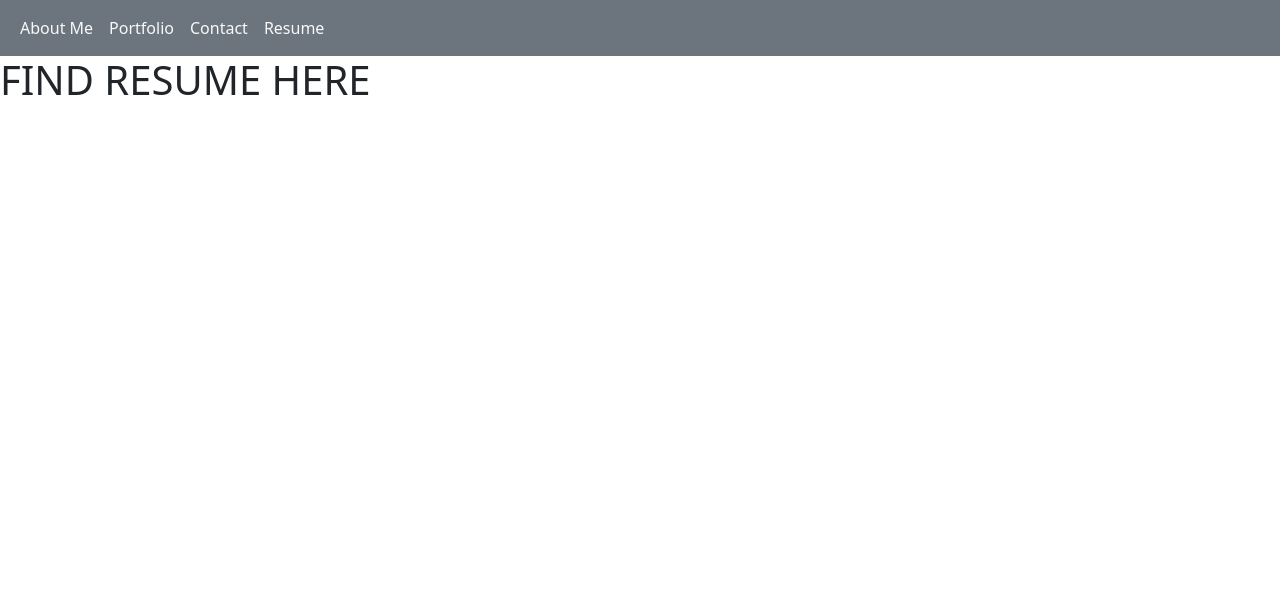
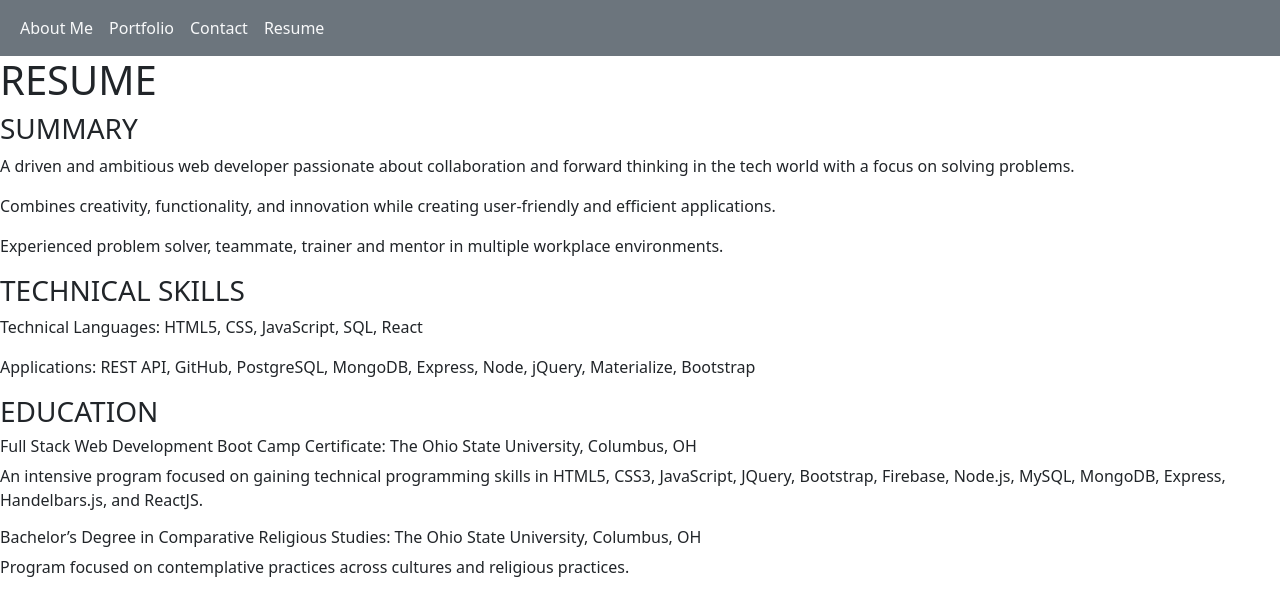
Before and after one commit to defrak2/portfolio-react-version, a React (Vite) app: page /resume in a window 1280 px wide. Shown: the top 616 px of the page. Built offline with nearby package versions, Linux system fonts and the light colour scheme.

Commit message:
updated resume and layout of portfolio page and about page

```diff
--- a/src/index.css
+++ b/src/index.css
@@ -5,17 +5,31 @@
 .about-paragraph {
   max-width: 60%;
 }
+.paragraph-container {
+  display: flex;
+  justify-content: space-around;
+}
 .about-container {
-  max-width: 60%;
+  max-width: 80%;
   display: flex;
   flex-wrap: wrap;
   justify-content: center;
+  gap: 3rem;
 }
 
 .button-container {
   display: flex;
   flex-wrap: wrap;
-  justify-content: space-between;
+  justify-content: space-around;
+  gap: 2em;
+
+
+}
+.card-container {
+  display: flex;
+  flex-wrap: wrap;
+
+
 
 }
 
--- a/src/pages/AboutMePage.jsx
+++ b/src/pages/AboutMePage.jsx
@@ -8,12 +8,14 @@ export default function AboutMePage() {
           alt="Responsive image"
         />
       </div>
-      <p className="about-paragraph text-center">
-        A driven and ambitious individual with a passion for web development.
-        Has a solid understanding and experience with full stack development.
-        Excited to work on projects that combine creativity, functionality, and
-        innovation.
-      </p>
+      <div className="paragraph-container">
+        <h5 className="about-paragraph text-center">
+          A driven and ambitious individual with a passion for web development.
+          Has a solid understanding and experience with full stack development.
+          Excited to work on projects that combine creativity, functionality,
+          and innovation.
+        </h5>
+      </div>
     </div>
   );
 }
--- a/src/pages/PortfolioPage.jsx
+++ b/src/pages/PortfolioPage.jsx
@@ -2,7 +2,7 @@ export default function PortfolioPage() {
   return (
     <div className="container">
       <div className="row">
-        <div className="card col-sm" style={{ width: "18rem" }}>
+        <div className="card col-sm card-container" style={{ width: "18rem" }}>
           <img
             className="card-img-top"
             src="./assets/images/screenshot1.png"
@@ -11,7 +11,7 @@ export default function PortfolioPage() {
           <div className="card-body">
             <h5 className="card-title">PWA Text Editor</h5>
             <p className="card-text">
-              A Progressive Web Application for text editing.
+              A Progressive Web Application for text editing. This web application is available on render but also can be installed on the local computer or phone to be utilized in the PWA format. It utilizes JavaScript and IndexedDB for it's logic and storage of data.
             </p>
             <div className="button-container">
               <a
@@ -38,7 +38,7 @@ export default function PortfolioPage() {
           <div className="card-body">
             <h5 className="card-title">Bored Game Generator</h5>
             <p className="card-text">
-              A site to search for games based on your mood. This group project
+              This site is designed for a user to search for games based on their mood. This group project
               utilizes JavaScript, PostgreSQL, Handlebars and Bulma.
             </p>
             <div className="button-container">
--- a/src/pages/ResumePage.jsx
+++ b/src/pages/ResumePage.jsx
@@ -1,7 +1,48 @@
 export default function ResumePage() {
   return (
     <div id="resume-page">
-      <h1>FIND RESUME HERE</h1>
+      <h1>RESUME</h1>
+      <h3>SUMMARY</h3>
+      <p>
+        A driven and ambitious web developer passionate about collaboration and
+        forward thinking in the tech world with a focus on solving problems.
+      </p>
+      <p>
+        Combines creativity, functionality, and innovation while creating
+        user-friendly and efficient applications.
+      </p>
+      <p>
+        {" "}
+        Experienced problem solver, teammate, trainer and mentor in multiple
+        workplace environments.
+      </p>
+
+      <h3>TECHNICAL SKILLS</h3>
+      <p>Technical Languages: HTML5, CSS, JavaScript, SQL, React</p>
+      <p>
+        Applications: REST API, GitHub, PostgreSQL, MongoDB, Express, Node,
+        jQuery, Materialize, Bootstrap
+      </p>
+
+      <h3>EDUCATION</h3>
+      <h6>
+        Full Stack Web Development Boot Camp Certificate: The Ohio State
+        University, Columbus, OH
+      </h6>
+      <p>
+        An intensive program focused on gaining technical programming skills in
+        HTML5, CSS3, JavaScript, JQuery, Bootstrap, Firebase, Node.js, MySQL,
+        MongoDB, Express, Handelbars.js, and ReactJS.
+      </p>
+
+      <h6>
+        Bachelor’s Degree in Comparative Religious Studies: The Ohio State
+        University, Columbus, OH
+      </h6>
+      <p>
+        Program focused on contemplative practices across cultures and religious
+        practices.
+      </p>
     </div>
   );
 }
```
Also changed, not shown: public/assets/images/screenshot4.png, public/assets/images/screenshot6.png.
